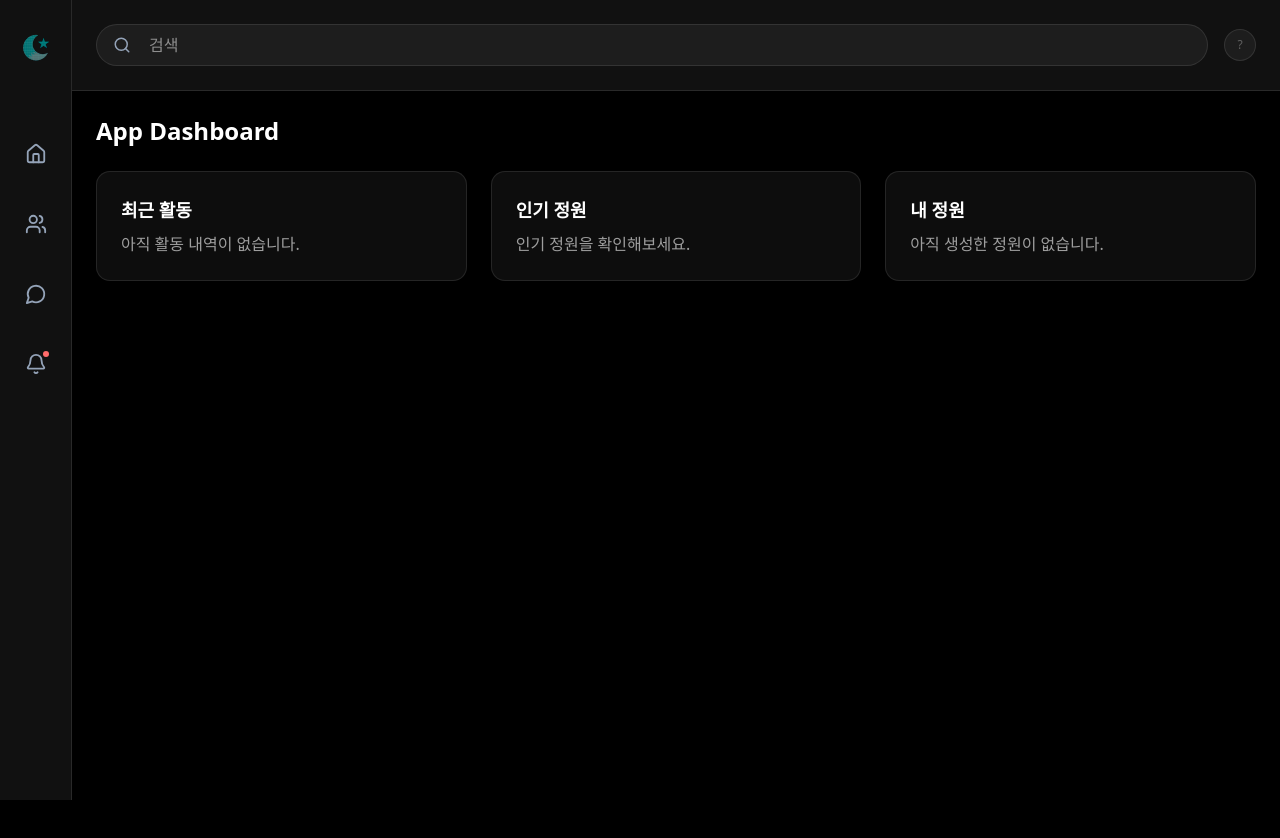
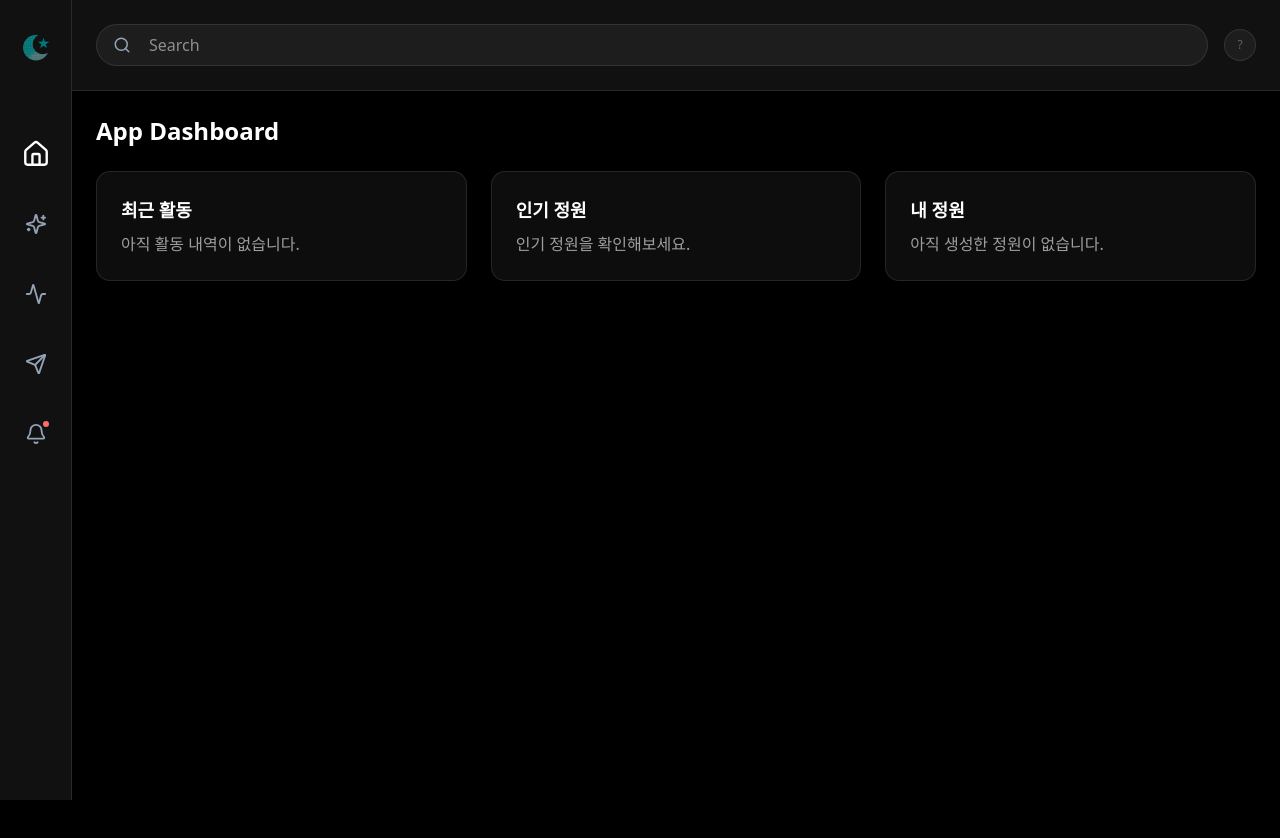
Before and after one commit to blgamann/moonlight-prepmf, a Next.js app: page /app in a window 1280 px wide. Shown: the top 838 px of the page. Before the commit the page ends 800 px from the top, so only its background shows below. Built offline with nearby package versions, Linux system fonts and the light colour scheme; no server answers.

Commit message:
feat: update overall layout

```diff
--- /dev/null
+++ b/app/(tabs)/app/page.tsx
@@ -0,0 +1,11 @@
+"use client";
+
+import MainPage from "@/pages/main";
+
+export default function App() {
+  return (
+    <div className="min-h-screen bg-black overflow-hidden">
+      <MainPage />
+    </div>
+  );
+}
--- /dev/null
+++ b/app/(tabs)/match/page.tsx
@@ -0,0 +1,3 @@
+export default function Match() {
+  return <div>Match</div>;
+}
--- /dev/null
+++ b/app/(tabs)/meet/page.tsx
@@ -0,0 +1,3 @@
+export default function Meet() {
+  return <div>Meet</div>;
+}
--- /dev/null
+++ b/app/(tabs)/messages/page.tsx
@@ -0,0 +1,3 @@
+export default function Messages() {
+  return <div>Messages</div>;
+}
--- /dev/null
+++ b/app/(tabs)/notifications/page.tsx
@@ -0,0 +1,3 @@
+export default function Notifications() {
+  return <div>Notifications</div>;
+}
--- a/app/app/page.tsx
+++ /dev/null
@@ -1,29 +0,0 @@
-"use client";
-
-import Sidebar from "@/components/app/sidebar";
-import Header from "@/components/app/header";
-import MainPage from "@/pages/main";
-import { useState } from "react";
-
-export default function App() {
-  // Store search state for potential future use in other components
-  const [searchState, setSearchState] = useState({
-    isActive: false,
-    value: "",
-  });
-
-  const handleSearchChange = (isActive: boolean, value: string) => {
-    setSearchState({ isActive, value });
-  };
-
-  return (
-    <div className="min-h-screen bg-black overflow-hidden">
-      <Sidebar />
-      <div className="ml-[72px] w-[calc(100%-72px)]">
-        <Header onSearchChange={handleSearchChange} />
-
-        <MainPage />
-      </div>
-    </div>
-  );
-}
--- a/app/layout.tsx
+++ b/app/layout.tsx
@@ -1,7 +1,8 @@
 import type { Metadata } from "next";
 import "./globals.css";
 import { ClerkProvider } from "@clerk/nextjs";
-// import Header from "@/components/header";
+import Sidebar from "@/components/app/sidebar";
+import Header from "@/components/app/header";
 
 export const metadata: Metadata = {
   title: "Create Next App",
@@ -17,8 +18,11 @@ export default function RootLayout({
     <ClerkProvider>
       <html lang="ko" className="bg-black">
         <body className="overscroll-none bg-black">
-          {/* <Header /> */}
-          {children}
+          <Sidebar />
+          <div className="ml-[72px] w-[calc(100%-72px)]">
+            <Header />
+            {children}
+          </div>
         </body>
       </html>
     </ClerkProvider>
--- a/components/app/header.tsx
+++ b/components/app/header.tsx
@@ -5,32 +5,29 @@ import { Search, ArrowLeft, X } from "lucide-react";
 import { UserButton, useAuth } from "@clerk/nextjs";
 import SearchPage from "../../pages/search";
 
-interface HeaderProps {
-  onSearchChange?: (isActive: boolean, value: string) => void;
-}
-
-// 검색 관련 공통 스타일 및 컴포넌트
+// Common search input style
 const SEARCH_INPUT_STYLE =
   "w-full py-2 pl-11 pr-4 rounded-3xl bg-white/5 border border-white/10 text-white transition-all duration-200 focus:outline-none focus:border-[#36bccf] focus:bg-white/10 focus:shadow-[0_0_0_3px_rgba(54,188,207,0.2)] placeholder-[#94a3b8]";
 
-// 검색 모달 컴포넌트
+interface SearchModalProps {
+  searchValue: string;
+  setSearchValue: (value: string) => void;
+  onSearchChange?: (isActive: boolean, value: string) => void;
+  onClose: () => void;
+}
+
 const SearchModal = ({
   searchValue,
   setSearchValue,
-  onSearchChange,
   onClose,
-}: {
-  searchValue: string;
-  setSearchValue: (value: string) => void;
-  onSearchChange: (isActive: boolean, value: string) => void;
-  onClose: () => void;
-}) => {
+  onSearchChange = () => {},
+}: SearchModalProps) => {
   const searchInputRef = useRef<HTMLInputElement>(null);
   const modalRef = useRef<HTMLDivElement>(null);
   const escPressedRef = useRef(false);
   const isComposingRef = useRef(false);
 
-  // 포커스 처리
+  // Focus handling
   const focusSearchInput = useCallback(() => {
     setTimeout(() => {
       searchInputRef.current?.focus();
@@ -41,7 +38,7 @@ const SearchModal = ({
     focusSearchInput();
   }, [focusSearchInput]);
 
-  // 문서 레벨 ESC 이벤트
+  // ESC key event handling for the entire document
   useEffect(() => {
     const handleDocumentKeyDown = (e: KeyboardEvent) => {
       if (e.key === "Escape") {
@@ -50,12 +47,10 @@ const SearchModal = ({
       }
     };
     document.addEventListener("keydown", handleDocumentKeyDown);
-    return () => {
-      document.removeEventListener("keydown", handleDocumentKeyDown);
-    };
+    return () => document.removeEventListener("keydown", handleDocumentKeyDown);
   }, [onClose]);
 
-  // 입력창 내 ESC 처리
+  // ESC key handling within the input field and composition event management
   const handleKeyDown = useCallback(
     (e: React.KeyboardEvent<HTMLInputElement>) => {
       if (e.key === "Escape") {
@@ -86,7 +81,7 @@ const SearchModal = ({
     }
   }, [onSearchChange, setSearchValue]);
 
-  // 모달 외부 클릭 시 닫기
+  // Close when clicking outside the modal
   const handleOutsideClick = useCallback(
     (e: MouseEvent) => {
       if (modalRef.current && !modalRef.current.contains(e.target as Node)) {
@@ -98,9 +93,7 @@ const SearchModal = ({
 
   useEffect(() => {
     document.addEventListener("mousedown", handleOutsideClick);
-    return () => {
-      document.removeEventListener("mousedown", handleOutsideClick);
-    };
+    return () => document.removeEventListener("mousedown", handleOutsideClick);
   }, [handleOutsideClick]);
 
   const handleSearchChange = (e: React.ChangeEvent<HTMLInputElement>) => {
@@ -120,27 +113,27 @@ const SearchModal = ({
     <div className="fixed inset-0 z-30">
       <div className="fixed inset-y-0 right-0 left-[72px] bg-black/70 backdrop-blur-sm">
         <div ref={modalRef} className="h-full">
-          {/* 상단 검색 헤더 */}
+          {/* Top search header */}
           <div className="sticky top-0 bg-[#111] border-b border-white/10 shadow-lg z-40">
             <div className="p-6">
               <div className="relative">
                 <div className={`relative ${SEARCH_INPUT_STYLE}`}>
-                  {/* 뒤로가기 버튼 */}
+                  {/* Back button */}
                   <button
                     type="button"
                     className="absolute left-2.5 top-1/2 -translate-y-1/2 z-10 bg-transparent border-0 w-6 h-6 flex items-center justify-center text-[#94a3b8] hover:text-[#36bccf] transition-colors duration-200 cursor-pointer"
                     onClick={onClose}
-                    aria-label="뒤로가기"
+                    aria-label="Back"
                   >
                     <ArrowLeft className="w-[18px] h-[18px]" />
                   </button>
 
-                  {/* 검색 입력창 */}
+                  {/* Search input field */}
                   <input
                     ref={searchInputRef}
                     type="text"
                     className="w-full bg-transparent focus:outline-none pl-2"
-                    placeholder="검색"
+                    placeholder="Search"
                     value={searchValue}
                     onChange={handleSearchChange}
                     onKeyDown={handleKeyDown}
@@ -149,13 +142,13 @@ const SearchModal = ({
                     autoFocus
                   />
 
-                  {/* 검색어 지우기 버튼 */}
+                  {/* Clear search button */}
                   {searchValue && (
                     <button
                       type="button"
                       className="absolute right-3 top-1/2 -translate-y-1/2 z-10 bg-transparent border-0 w-6 h-6 rounded-full flex items-center justify-center text-[#94a3b8] hover:text-white hover:bg-white/10 transition-all cursor-pointer"
                       onClick={handleClearSearch}
-                      aria-label="검색어 지우기"
+                      aria-label="Clear search"
                     >
                       <X className="w-4 h-4" />
                     </button>
@@ -165,7 +158,7 @@ const SearchModal = ({
             </div>
           </div>
 
-          {/* 검색 결과 영역 */}
+          {/* Search results area */}
           <div className="p-6 overflow-auto">
             <SearchPage searchValue={searchValue} />
           </div>
@@ -175,49 +168,40 @@ const SearchModal = ({
   );
 };
 
-export default function Header({ onSearchChange }: HeaderProps) {
+export default function Header() {
   const [isSearchModalOpen, setIsSearchModalOpen] = useState(false);
   const [searchValue, setSearchValue] = useState("");
   const { isSignedIn } = useAuth();
 
-  // Default empty function if onSearchChange is not provided
-  const handleSearchChange = useCallback(
-    (isActive: boolean, value: string) => {
-      onSearchChange?.(isActive, value);
-    },
-    [onSearchChange]
-  );
-
+  // Using empty dependency array to avoid dependency on searchValue
   const openSearchModal = useCallback(() => {
     setIsSearchModalOpen(true);
-    handleSearchChange(true, searchValue);
-  }, [handleSearchChange, searchValue]);
+  }, []);
 
   const closeSearchModal = useCallback(() => {
     setIsSearchModalOpen(false);
     setSearchValue("");
-    handleSearchChange(false, "");
-  }, [handleSearchChange]);
+  }, []);
 
   return (
     <>
       <header className="flex items-center justify-between p-6 border-b border-white/10 bg-[#111] relative z-10">
         <div className="relative flex-1">
-          {/* 헤더 검색 버튼 */}
+          {/* Header search button */}
           <div
             className={`relative ${SEARCH_INPUT_STYLE} cursor-pointer hover:bg-white/8 hover:border-[#36bccf] hover:text-white transition-colors duration-200 group`}
             onClick={openSearchModal}
           >
-            {/* 검색 아이콘 */}
-            <div className="absolute left-4 top-1/2 -translate-y-1/2 cursor-pointer">
+            {/* Search icon */}
+            <div className="absolute left-4 top-1/2 -translate-y-1/2">
               <Search className="w-[18px] h-[18px] text-[#94a3b8] group-hover:text-[#36bccf] transition-colors duration-200" />
             </div>
 
-            {/* 검색 입력창 (비활성 상태) */}
+            {/* Search input field (inactive state) */}
             <input
               type="text"
               className="w-full bg-transparent focus:outline-none pl-2"
-              placeholder="검색"
+              placeholder="Search"
               value=""
               readOnly
               onClick={openSearchModal}
@@ -239,7 +223,6 @@ export default function Header({ onSearchChange }: HeaderProps) {
         <SearchModal
           searchValue={searchValue}
           setSearchValue={setSearchValue}
-          onSearchChange={handleSearchChange}
           onClose={closeSearchModal}
         />
       )}
--- a/components/app/sidebar.tsx
+++ b/components/app/sidebar.tsx
@@ -1,36 +1,115 @@
-import { Home, Users, MessageCircle, Bell } from "lucide-react";
+"use client";
+
+import { Home, Bell, Send, Sparkles, Activity } from "lucide-react";
 import Image from "next/image";
 import Link from "next/link";
+import { usePathname } from "next/navigation";
 
 export default function Sidebar() {
+  const pathname = usePathname();
+
+  const isActive = (path: string) => {
+    return pathname?.startsWith(path);
+  };
+
   return (
     <aside className="w-[72px] bg-[#111] border-r border-white/10 flex flex-col items-center pt-8 fixed h-screen z-10">
       <div className="mb-20">
-        <Image src="/logo.svg" alt="Moonlight Logo" width={30} height={30} />
+        <Link href="/app">
+          <Image src="/logo.svg" alt="Moonlight Logo" width={30} height={30} />
+        </Link>
       </div>
       <div className="flex flex-col gap-12 items-center">
         <Link
           href="/app"
-          className="text-[#94a3b8] w-[22px] h-[22px] cursor-pointer transition-all duration-300 ease-in-out hover:text-white hover:scale-[1.3] group"
+          className={`${
+            isActive("/app")
+              ? "text-white scale-[1.3]"
+              : "text-[#94a3b8] hover:text-white hover:scale-[1.3]"
+          } w-[22px] h-[22px] cursor-pointer transition-all duration-300 ease-in-out group relative`}
         >
-          <Home className="w-full h-full stroke-current fill-none group-hover:stroke-white" />
+          <Home
+            className={`w-full h-full stroke-current fill-none ${
+              isActive("/app") ? "stroke-white" : "group-hover:stroke-white"
+            }`}
+          />
+          <div className="absolute left-[calc(100%+12px)] top-1/2 -translate-y-1/2 bg-[#222] text-white text-xs py-1 px-2 rounded whitespace-nowrap opacity-0 group-hover:opacity-100 transition-opacity duration-200 pointer-events-none">
+            홈
+          </div>
         </Link>
         <Link
-          href="/app/users"
-          className="text-[#94a3b8] w-[22px] h-[22px] cursor-pointer transition-all duration-300 ease-in-out hover:text-white hover:scale-[1.3] group"
+          href="/match"
+          className={`${
+            isActive("/match")
+              ? "text-white scale-[1.3]"
+              : "text-[#94a3b8] hover:text-white hover:scale-[1.3]"
+          } w-[22px] h-[22px] cursor-pointer transition-all duration-300 ease-in-out group relative`}
         >
-          <Users className="w-full h-full stroke-current fill-none group-hover:stroke-white" />
+          <Sparkles
+            className={`w-full h-full stroke-current fill-none ${
+              isActive("/match") ? "stroke-white" : "group-hover:stroke-white"
+            }`}
+          />
+          <div className="absolute left-[calc(100%+12px)] top-1/2 -translate-y-1/2 bg-[#222] text-white text-xs py-1 px-2 rounded whitespace-nowrap opacity-0 group-hover:opacity-100 transition-opacity duration-200 pointer-events-none">
+            소울연결
+          </div>
         </Link>
         <Link
-          href="/app/messages"
-          className="text-[#94a3b8] w-[22px] h-[22px] cursor-pointer transition-all duration-300 ease-in-out hover:text-white hover:scale-[1.3] group"
+          href="/meet"
+          className={`${
+            isActive("/meet")
+              ? "text-white scale-[1.3]"
+              : "text-[#94a3b8] hover:text-white hover:scale-[1.3]"
+          } w-[22px] h-[22px] cursor-pointer transition-all duration-300 ease-in-out group relative`}
         >
-          <MessageCircle className="w-full h-full stroke-current fill-none group-hover:stroke-white" />
+          <Activity
+            className={`w-full h-full stroke-current fill-none ${
+              isActive("/meet") ? "stroke-white" : "group-hover:stroke-white"
+            }`}
+          />
+          <div className="absolute left-[calc(100%+12px)] top-1/2 -translate-y-1/2 bg-[#222] text-white text-xs py-1 px-2 rounded whitespace-nowrap opacity-0 group-hover:opacity-100 transition-opacity duration-200 pointer-events-none">
+            소울만남
+          </div>
         </Link>
-        <div className="text-[#94a3b8] w-[22px] h-[22px] cursor-pointer transition-all duration-300 ease-in-out hover:text-white hover:scale-[1.3] group relative">
-          <Bell className="w-full h-full stroke-current fill-none group-hover:stroke-white" />
+        <Link
+          href="/messages"
+          className={`${
+            isActive("/messages")
+              ? "text-white scale-[1.3]"
+              : "text-[#94a3b8] hover:text-white hover:scale-[1.3]"
+          } w-[22px] h-[22px] cursor-pointer transition-all duration-300 ease-in-out group relative`}
+        >
+          <Send
+            className={`w-full h-full stroke-current fill-none ${
+              isActive("/messages")
+                ? "stroke-white"
+                : "group-hover:stroke-white"
+            }`}
+          />
+          <div className="absolute left-[calc(100%+12px)] top-1/2 -translate-y-1/2 bg-[#222] text-white text-xs py-1 px-2 rounded whitespace-nowrap opacity-0 group-hover:opacity-100 transition-opacity duration-200 pointer-events-none">
+            메시지
+          </div>
+        </Link>
+        <Link
+          href="/notifications"
+          className={`${
+            isActive("/notifications")
+              ? "text-white scale-[1.3]"
+              : "text-[#94a3b8] hover:text-white hover:scale-[1.3]"
+          } w-[22px] h-[22px] cursor-pointer transition-all duration-300 ease-in-out group relative`}
+        >
+          <Bell
+            className={`w-full h-full stroke-current fill-none ${
+              isActive("/notifications")
+                ? "stroke-white"
+                : "group-hover:stroke-white"
+            }`}
+          />
           <span className="absolute -top-[2px] -right-[2px] w-[6px] h-[6px] bg-[#ff6b6b] rounded-full"></span>
-        </div>
+          <div className="absolute left-[calc(100%+12px)] top-1/2 -translate-y-1/2 bg-[#222] text-white text-xs py-1 px-2 rounded whitespace-nowrap opacity-0 group-hover:opacity-100 transition-opacity duration-200 pointer-events-none">
+            알림
+          </div>
+        </Link>
       </div>
     </aside>
   );
--- a/middleware.ts
+++ b/middleware.ts
@@ -3,6 +3,10 @@ import { clerkMiddleware, createRouteMatcher } from "@clerk/nextjs/server";
 const isPublicRoute = createRouteMatcher([
   "/",
   "/app",
+  "/match",
+  "/meet",
+  "/messages",
+  "/notifications",
   "/sign-in(.*)",
   "/sign-up(.*)",
 ]);
```
